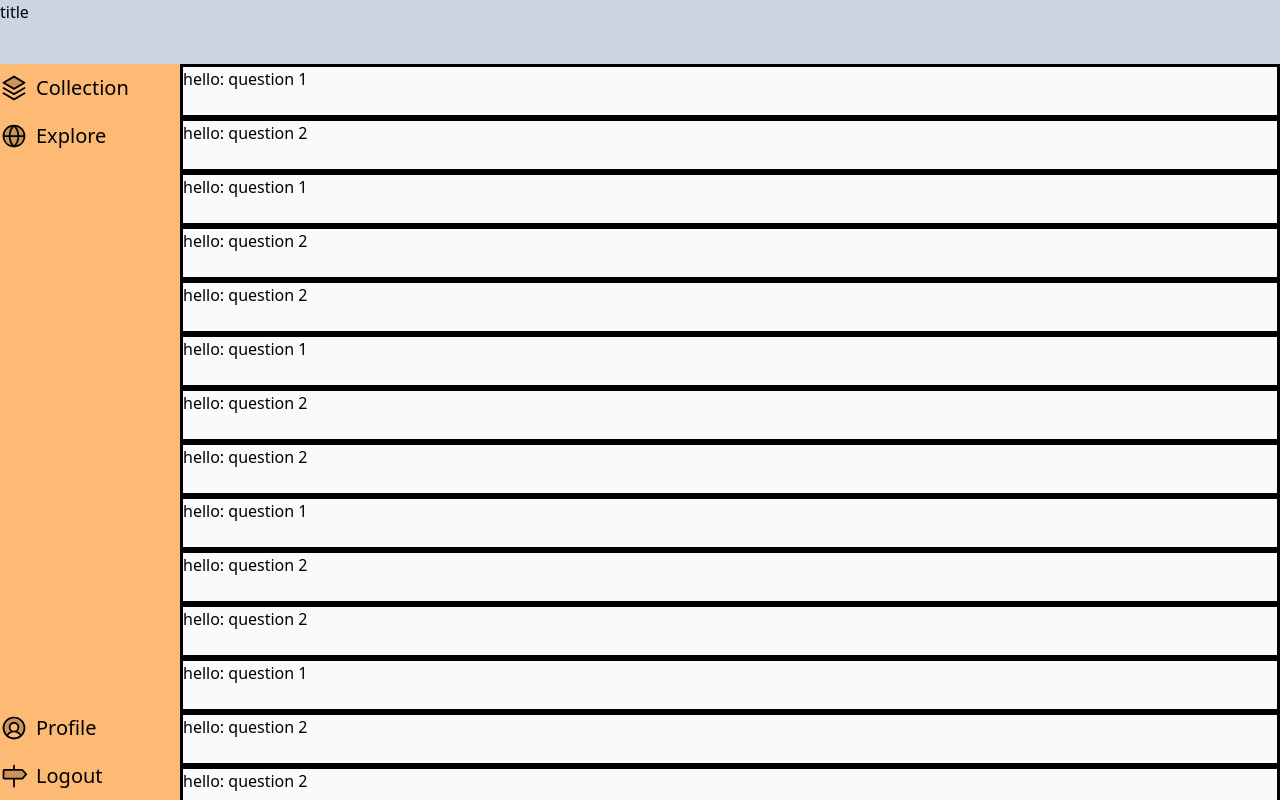
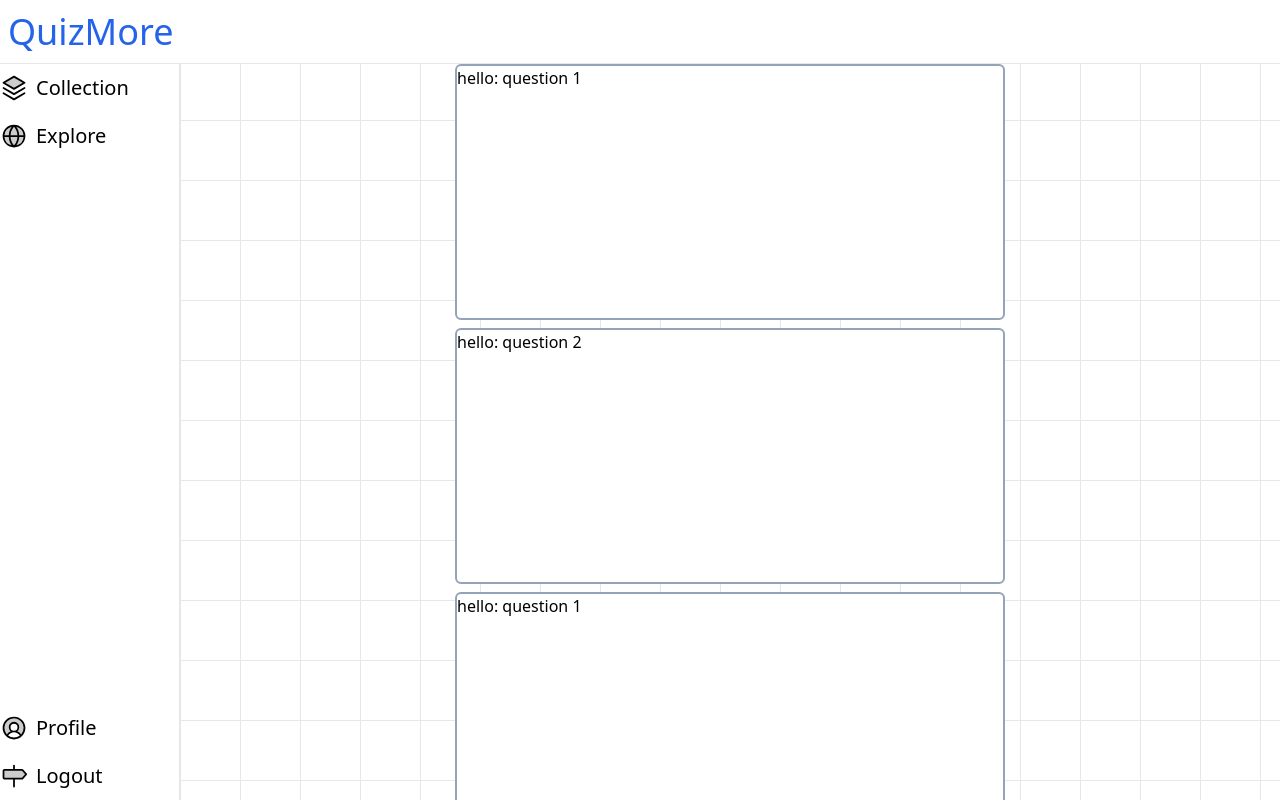
Before and after one commit to marko-kreso/flash-quiz, a Nuxt app: page / in a window 1280 px wide. Built offline with nearby package versions, Linux system fonts and the light colour scheme.

Commit message:
added background and fixed cards

```diff
--- a/app.vue
+++ b/app.vue
@@ -1,12 +1,12 @@
 <template>
-  <div class="flex-col flex h-screen">
-    <div class="h-16 bg-slate-300 sticky z-10 w-full top-0 flex-shrink-0">
-      title
+  <main class="flex-col flex h-screen">
+    <div class="h-16 sticky z-10 w-full top-0 flex-shrink-0 border-b flex flex-col justify-center bg-white">
+        <span class="text-blue-600 text-4xl pl-2">QuizMore</span>
     </div>
     <div class="flex-row flex flex-1 min-h-0">
-      <div class="basis-48 flex flex-col">
-        <div class="bg-orange-300 flex-1">
-          <nav class="h-full flex flex-col">
+      <div class="basis-48 flex flex-col border-r">
+        <div class="flex-1">
+          <nav class="h-full flex flex-col bg-white">
             <ul class="flex flex-col flex-1">
               <li class="flex flex-col justify-center h-12"><IconListElement name="ph:stack-duotone" text="Collection"/></li>
               <li class="flex flex-col justify-center h-12"><IconListElement name="ph:globe-simple-duotone" text="Explore"/></li>
@@ -19,9 +19,9 @@
         </div>
       </div>
       <div class="flex-1 basis-11/12 flex-col overflow-scroll flex">
-        <div class="bg-slate-50">
+        <div>
           <CardList id="hello" url="https://test.com" v-slot="slotprops">
-            <QuizCard>
+            <QuizCard class="mb-2 border-2 border-slate-400 rounded-md min-h-64">
               <template #front>hello: {{slotprops.item.front}}</template>
               <template #back>{{slotprops.item.back}}</template>
             </QuizCard>
@@ -29,5 +29,12 @@
         </div>
       </div>
     </div>
-    </div>
+    </main>
 </template>
+<style>
+  main{
+    background-size: 60px 60px;
+    background-image: linear-gradient(to right, theme('colors.gray.200') 1px, transparent 1px),
+      linear-gradient(to bottom, theme('colors.gray.200') 1px, transparent 1px);
+  }
+</style>
--- a/components/CardList.vue
+++ b/components/CardList.vue
@@ -1,7 +1,7 @@
 <template>
-  <ul>
+  <ul class="flex flex-col items-center">
     <template v-for="item in items">
-      <li>
+      <li class="w-1/2">
         <slot :item="item"></slot>
       </li>
     </template>
--- a/components/quizCard.vue
+++ b/components/quizCard.vue
@@ -1,12 +1,13 @@
 <template>
   <div @click="()=>{isFlipped=!isFlipped}" class="frontToBack" :style="{
     transform: `rotateX(${isFlipped ? 180 : 0}deg)`,
+    backgroundColor: 'white',
   }">
     <div style="display: inline-block; backface-visibility: hidden; transform-style: preserve-3d;">
       <slot name="front">Question</slot>
     </div>
     <br>
-    <div id="back" style="transform: rotateX(-180deg); backface-visibility: hidden; display: inline-block; transform-style: preserve-3d;">
+    <div id="back" style="transform: rotateX(-180deg); backface-visibility: hidden; position: absolute; bottom:0; transform-style: preserve-3d;">
       <slot name="back" >Answer</slot>
     </div>
   </div>
@@ -20,6 +21,5 @@
 .frontToBack{
   transition: transform .25s;
   transform-style: preserve-3d;
-  border: solid ;
 }
 </style>
```
